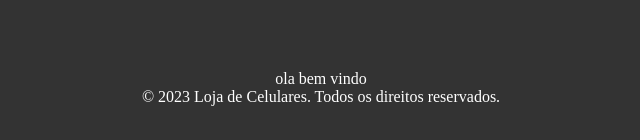
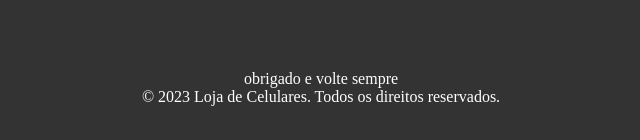
Before and after one commit to gleidson21/robor-celular, a plain HTML site: page index.html in a window 1280 px wide. Shown: the part 1609-1749 px from the top of the page, 319-959 px from the left. Drawn offline with Linux system fonts and the light colour scheme.

Commit message:
Update index.html

```diff
--- a/index.html
+++ b/index.html
@@ -156,7 +156,7 @@
             </div><!-- Adicione mais produtos conforme necessário -->
         </div>
         <footer>
-            <p> ola bem vindo</p>
+            <p> obrigado e volte sempre</p>
             <p>&copy; 2023 Loja de Celulares. Todos os direitos reservados.</p>
         </footer>
 </body>
```
